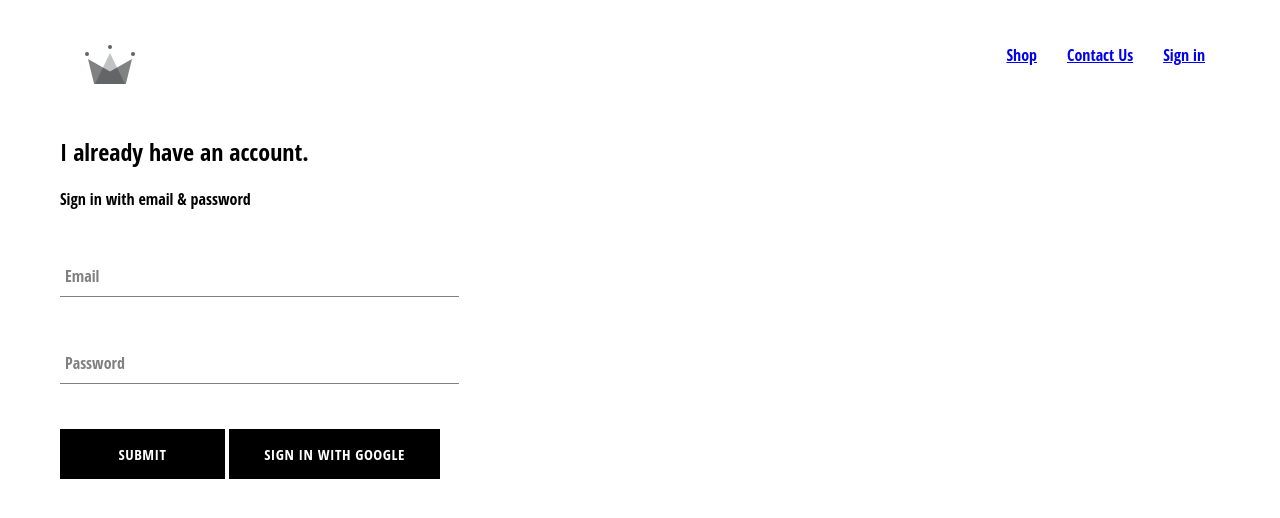
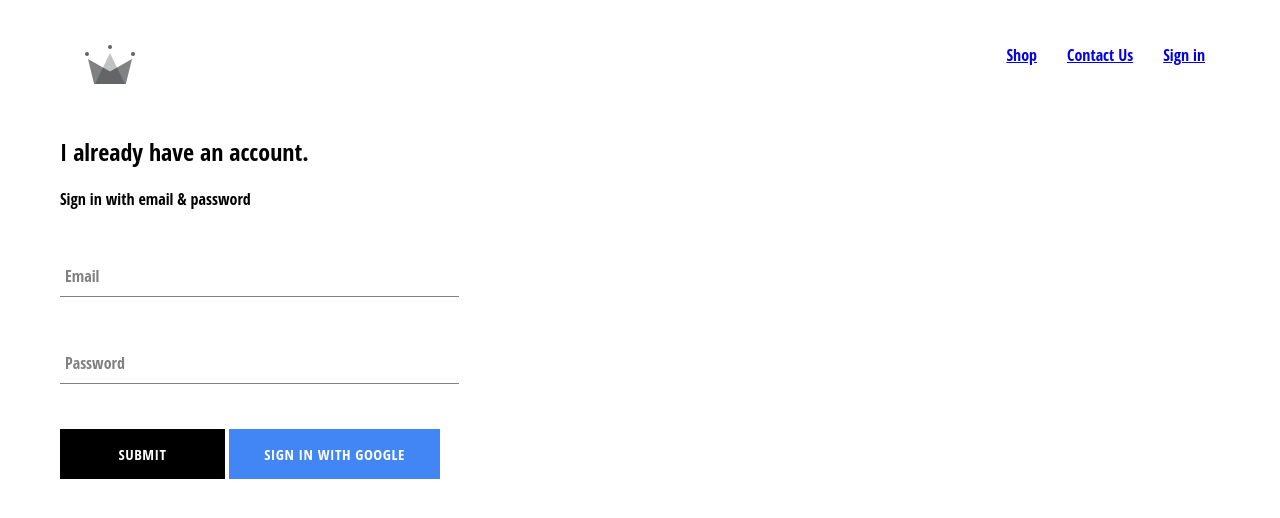
Before and after one commit to akshatz/crown-clothing, a React (Create React App) app: page /login in a window 1280 px wide. Shown: the top 518 px of the page. Built offline with nearby package versions, Linux system fonts and the light colour scheme.

Commit message:
Signin button css

```diff
--- a/src/components/custom-button/custom-button.styles.scss
+++ b/src/components/custom-button/custom-button.styles.scss
@@ -19,4 +19,14 @@
     color: black;
     border: 1px solid black;
   }
+
+  &.google-sign-in {
+    background-color: #4285f4;
+    color: white;
+
+    &:hover {
+      background-color: #357ae8;
+      border: none;
     }
+  }
+}
```
Lines whose indentation alone changed are shown as unchanged.
